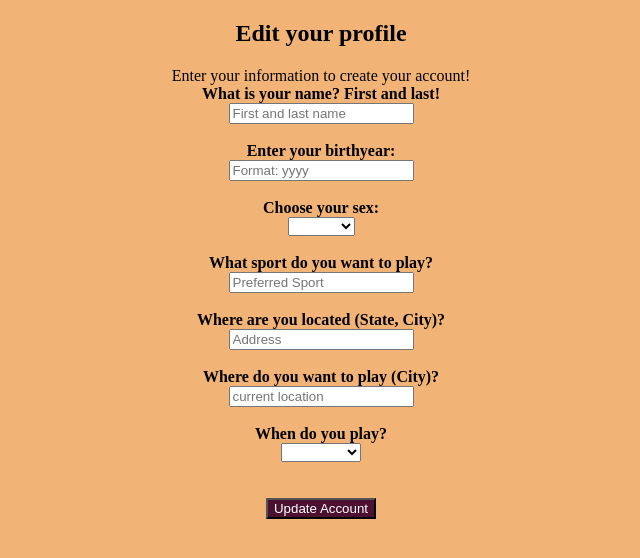
After one commit to maddiecaccese/Sport-Tinder, a PHP site: page /editProfilePage.php in a window 1280 px wide. The commit adds this page. Shown: the top 558 px of the page, without its empty margins (319-959 px from the left). Run offline with PHP 8.4, Linux system fonts and the light colour scheme; the visitor is signed in with stand-in values (Sample User, id 1); data that the repository does not hold is empty; a stand-in replaces the project's code that opens the database connection.

Commit message:
Final changes to editProfilePage and editProfile

```diff
--- /dev/null
+++ b/src/editProfilePage.php
@@ -0,0 +1,84 @@
+<!-- Author: Juan Eckert -->
+
+<!DOCTYPE html>
+<HTML>
+
+<HEAD>
+    <TITLE>Edit Profile</TITLE>
+</HEAD>
+
+<?php
+session_start();
+
+$userId = $_SESSION['userId'];
+include_once("db_connect.php");
+
+$str = "SELECT * FROM player WHERE pid=$userId;";
+$res = $db->query($str);
+$row = $res->fetch();
+
+$name = $row['name'];
+$birthyear = $row['birthyear'];
+$sex = $row['sex'];
+$sports = $row['sports'];
+$address = $row['address'];
+$current_location = $row['current_location'];
+$preferred_time = $row['preferred_time'];
+
+?>
+
+<BODY style="background-color:#f2b476;"></BODY>
+<!--4c1130-->
+
+<center>
+    <H2>Edit your profile</H2>
+
+    Enter your information to create your account!
+
+    <FORM name="fmEditProfile" method="POST" action="editProfile.php">
+        <b>What is your name? First and last!<br><input type="text" value="<?php print"$name"; ?>" name="name" placeholder="First and last name" required>
+            </br>
+
+            <br>
+            Enter your birthyear: <br><input type="year" value="<?php print"$birthyear"; ?>" name="birthyear" placeholder="Format: yyyy" required>
+            </br>
+
+            <br>
+            Choose your sex: <br>
+            <select name="sex" value="<?php print"$sex"; ?>"placeholder="choose your sex" required>
+                <option value=""></option>
+                <option value="male">Male</option>
+                <option value="female">Female</option>
+                <option value="other">Other</option>
+            </select>
+            </br>
+
+            <br>
+            What sport do you want to play?<br><input type="text" value="<?php print"$sports"; ?>" name="sports" placeholder="Preferred Sport" required>
+            </br>
+
+            <br>
+            Where are you located (State, City)?<br> <input type="text" name="address" value="<?php print "$address"; ?>" placeholder="Address" required>
+            </br>
+
+            <br>
+            Where do you want to play (City)?<br> <input type="text" value="<?php print "$current_location"; ?>" name="current_location" placeholder="current location" required>
+            <br>
+            <br>
+            When do you play?
+            <br>
+            <select name="preferred_time" value="morning" placeholder="select a time" required>
+                <option value=""></option>
+                <option value="morning">Morning</option>
+                <option value="noon">Noon</option>
+                <option value="afternoon">Afternoon</option>
+                <option value="evening">Evening</option>
+                <option value="night">Night</option>
+            </select>
+            </br>
+            <br><br>
+            <div>
+                <input type="submit" style="background-color: #4c1130; color: white" value="Update Account" />
+            </div>
+    </form>
+</center>
```
Also changed, not shown: src/editProfile.php (+10 -14 lines).
